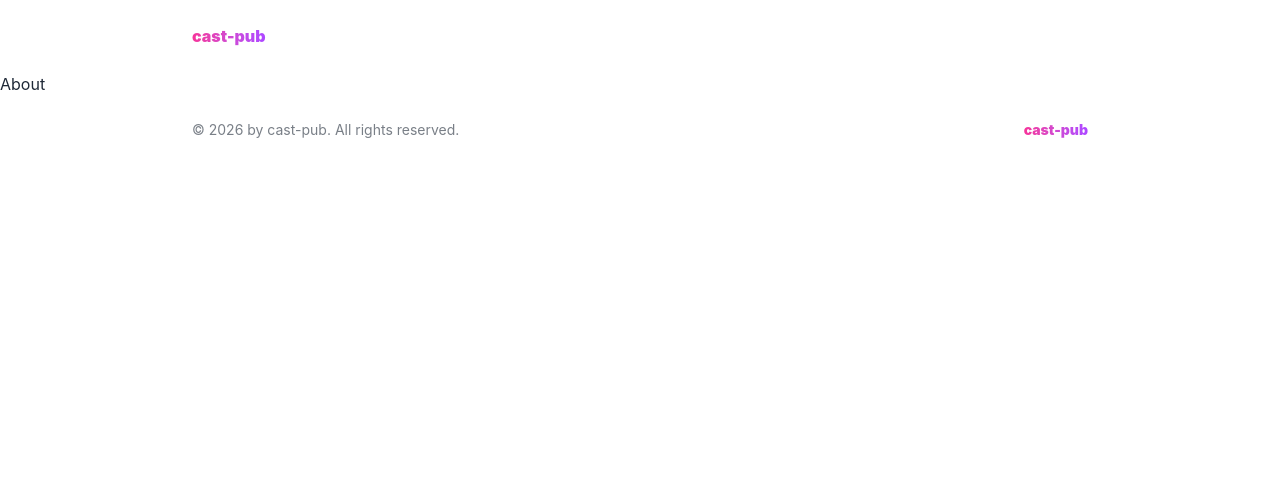
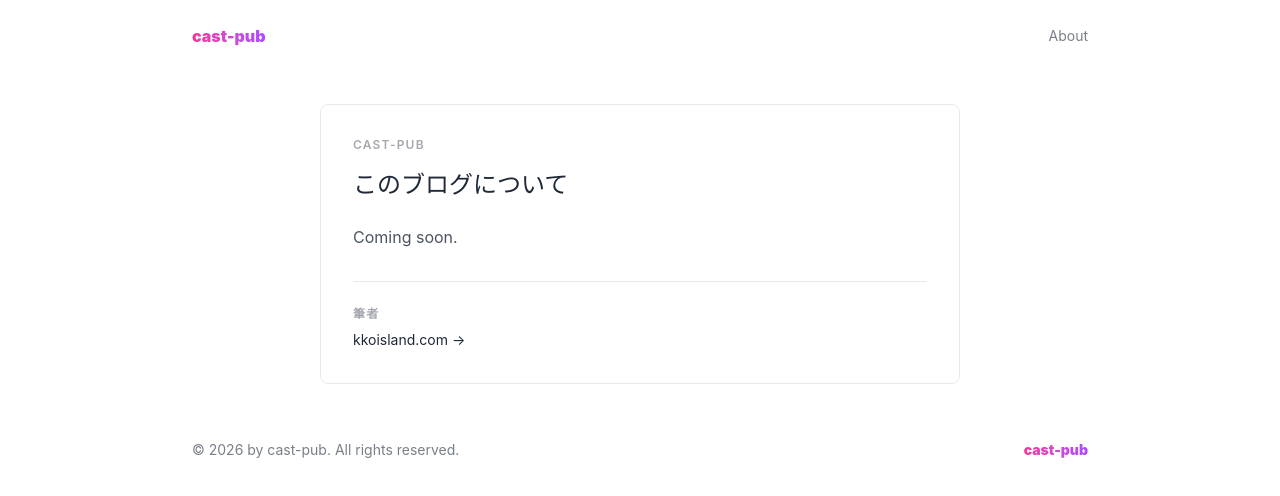
Before and after one commit to kkoisland/cast-pub, a React (Vite) app: page /about in a window 1280 px wide. Shown: the top 496 px of the page. Built offline with nearby package versions, Linux system fonts and the light colour scheme.

Commit message:
feat: add About page skeleton with i18n support and Header link

```diff
--- a/src/App.tsx
+++ b/src/App.tsx
@@ -2,6 +2,7 @@ import { Outlet, Route, Routes } from "react-router-dom";
 import Footer from "./components/Footer";
 import Header from "./components/Header";
 import { IntlProvider } from "./i18n";
+import About from "./pages/About";
 import ArticleDetail from "./pages/ArticleDetail";
 import ArticleList from "./pages/ArticleList";
 
@@ -21,7 +22,7 @@ const App = () => {
 			<Routes>
 				<Route element={<Layout />}>
 					<Route path="/" element={<ArticleList />} />
-					<Route path="/about" element={<div>About</div>} />
+					<Route path="/about" element={<About />} />
 					<Route path="/articles/:id" element={<ArticleDetail />} />
 					<Route path="/articles/:id/:lang" element={<ArticleDetail />} />
 				</Route>
--- a/src/components/Header.tsx
+++ b/src/components/Header.tsx
@@ -1,3 +1,4 @@
+import { Link } from "react-router-dom";
 import { useLocaleContext } from "../i18n";
 import type { Locale } from "../i18n";
 import { ENABLE_MULTILINGUAL, LOCALES } from "../constants";
@@ -10,6 +11,10 @@ const Header = () => {
 		<header className="px-4 py-6">
 			<div className="mx-auto flex max-w-4xl items-center justify-between">
 				<SiteName />
+				<div className="flex items-center gap-4">
+					<Link to="/about" className="text-sm text-foreground/60 hover:text-foreground">
+						About
+					</Link>
 					{ENABLE_MULTILINGUAL && (
 						<select
 							value={locale}
@@ -24,6 +29,7 @@ const Header = () => {
 						</select>
 					)}
 				</div>
+			</div>
 		</header>
 	);
 };
--- a/src/i18n/en.ts
+++ b/src/i18n/en.ts
@@ -6,6 +6,9 @@ const messages = {
 	"article.readInEnglish": "Read in English",
 	"article.readInJapanese": "Read in Japanese",
 	"article.notFound": "Article not found",
+	"about.heading": "About this blog",
+	"about.body": "Coming soon.",
+	"about.author": "Author",
 	"footer.copyright": "© 2026 by cast-pub. All rights reserved.",
 };
 
--- a/src/i18n/ja.ts
+++ b/src/i18n/ja.ts
@@ -6,6 +6,9 @@ const messages = {
 	"article.readInEnglish": "English で読む",
 	"article.readInJapanese": "日本語で読む",
 	"article.notFound": "記事が見つかりません",
+	"about.heading": "このブログについて",
+	"about.body": "Coming soon.",
+	"about.author": "筆者",
 	"footer.copyright": "© 2026 by cast-pub. All rights reserved.",
 };
 
--- /dev/null
+++ b/src/pages/About.tsx
@@ -0,0 +1,36 @@
+import { useIntl } from "react-intl";
+
+const About = () => {
+	const intl = useIntl();
+
+	return (
+		<div className="mx-auto max-w-2xl px-4 py-8">
+			<div className="rounded-lg border border-foreground/10 p-8">
+				<p className="text-xs font-semibold tracking-widest text-foreground/40 uppercase">
+					cast-pub
+				</p>
+				<h1 className="mt-4 text-2xl font-medium">
+					{intl.formatMessage({ id: "about.heading" })}
+				</h1>
+				<div className="mt-6 space-y-4 text-foreground/80">
+					<p>{intl.formatMessage({ id: "about.body" })}</p>
+				</div>
+				<div className="mt-8 border-t border-foreground/10 pt-6">
+					<p className="text-xs font-semibold tracking-widest text-foreground/40 uppercase">
+						{intl.formatMessage({ id: "about.author" })}
+					</p>
+					<a
+						href="https://www.kkoisland.com"
+						target="_blank"
+						rel="noreferrer"
+						className="mt-2 inline-block text-sm hover:text-accent"
+					>
+						kkoisland.com →
+					</a>
+				</div>
+			</div>
+		</div>
+	);
+};
+
+export default About;
```
Also changed, not shown: 1 other file (tests, documents, lock files or other folders). Lines whose indentation alone changed are shown as unchanged.
